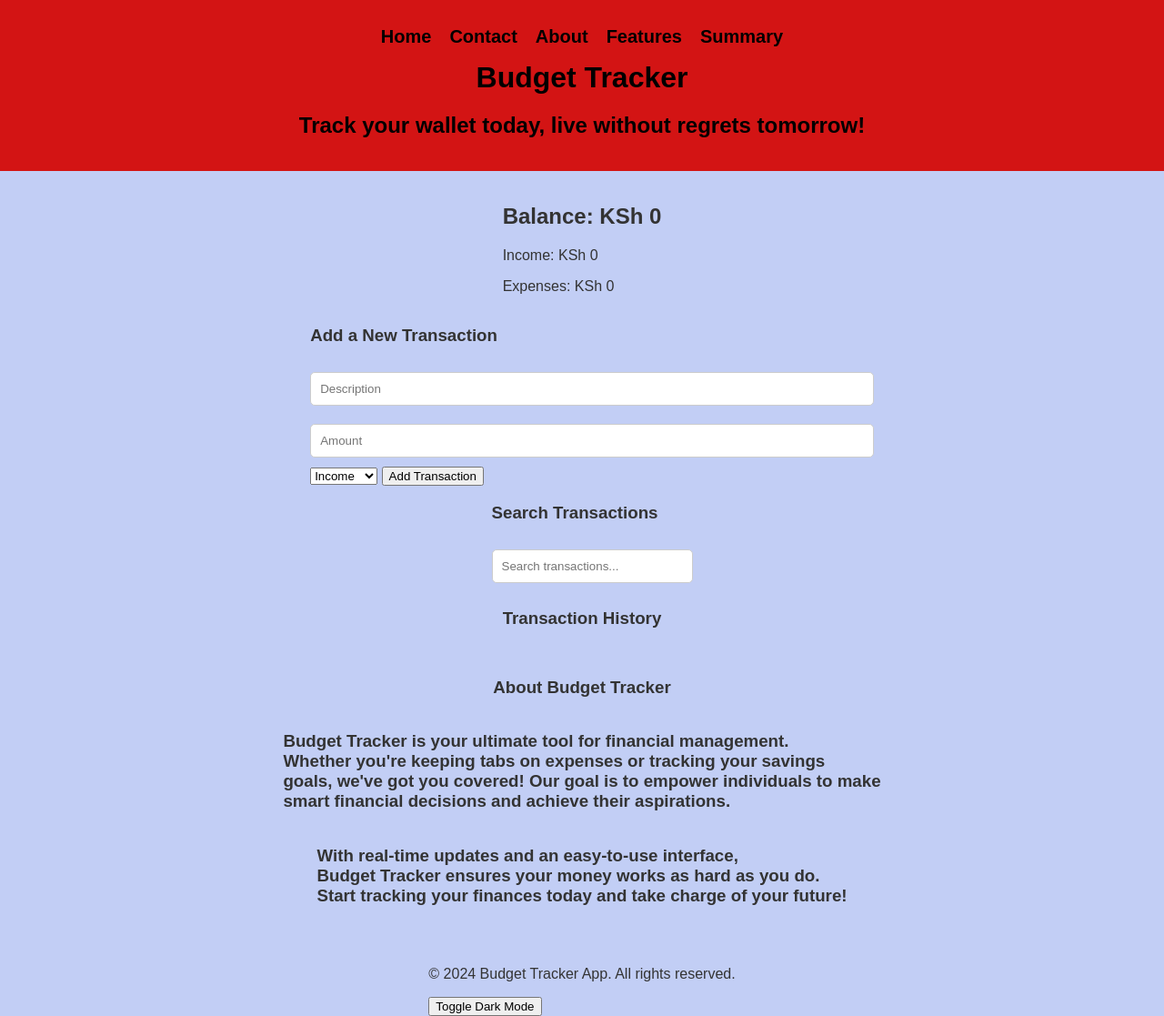
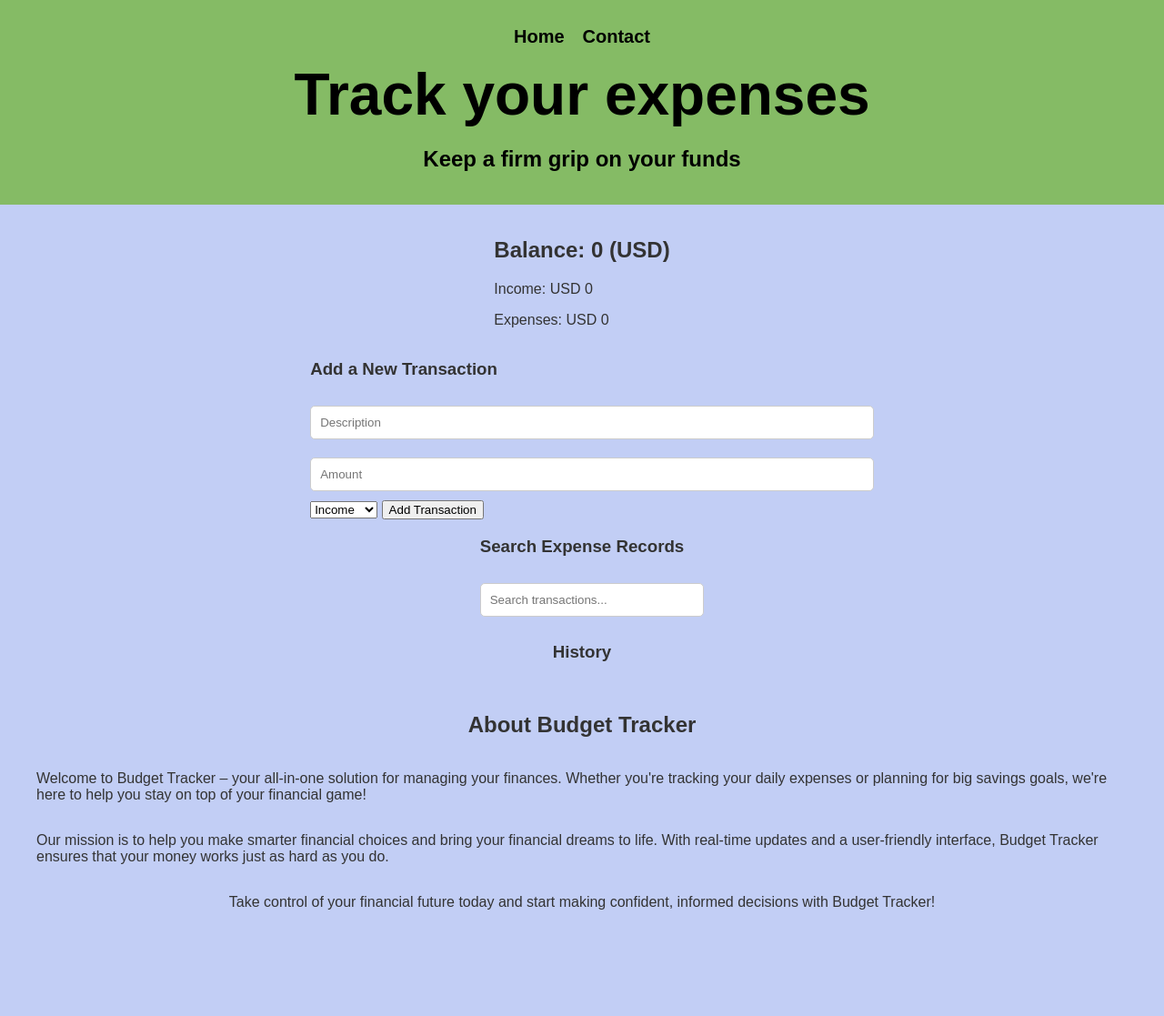
Before and after one commit to iawama/phase-1-project, a plain HTML site: page index.html in a window 1280 px wide. Shown: the part 13-1130 px from the top of the page at 91% size. After the commit the page ends 1062 px from the top, so only its background shows below. Drawn offline with Linux system fonts and the light colour scheme; no server answers.

Commit message:
ft-dynamic-page: Creating my first dynamic page with html, css and js

```diff
--- a/index.html
+++ b/index.html
@@ -13,22 +13,19 @@
       <ul class="navbar">
         <li><a href="#">Home</a></li>
         <li><a href="#Contact">Contact</a></li>
-        <li><a href="#about">About</a></li>
-        <li><a href="#Features">Features</a></li>
-        <li><a href="#Summary">Summary</a></li>
 
       </ul>
     </nav>
-    <h1>Budget Tracker</h1>
-    <h2>Track your wallet today, live without regrets tomorrow!</h2>
+    <h1>Track your expenses</h1>
+    <h2>Keep a firm grip on your funds</h2>
   </header>
 
   <main id="app">
 
     <section class="summary">
-      <h2 id="balance">Balance: KSh 0</h2>
-      <p>Income: <span id="income">KSh 0</span></p>
-      <p>Expenses: <span id="expenses">KSh 0</span></p>
+      <h2 id="balance">Balance:  0 (USD)</h2>
+      <p>Income: <span id="income">USD 0</span></p>
+      <p>Expenses: <span id="expenses">USD 0</span></p>
     </section>
 
     <section id="add-transaction">
@@ -75,37 +72,26 @@
     </section>
 
     <section class="search-transactions">
-      <h3>Search Transactions</h3>
+      <h3>Search Expense Records</h3>
       <input type="text" id="search" placeholder="Search transactions..." />
     </section>
 
     <section class="transactions">
-      <h3>Transaction History</h3>
+      <h3>History</h3>
       <ul id="transactions-list"></ul>
     </section>
 
     <!-- About Section -->
     <section id="about">
-      <h3>About Budget Tracker</h3>
-      <h3>
-        Budget Tracker is your ultimate tool for financial management.
-        <br>Whether you're keeping tabs on expenses or tracking your savings <br> goals, we've got you covered!
-        Our goal is to empower individuals to make <br> smart financial decisions and achieve their aspirations.
-      </h3>
-      <h3>
-        With real-time updates and an easy-to-use interface,<br> Budget Tracker ensures your money works as hard as you do.
-        <br>Start tracking your finances today and take charge of your future!
-      </h3>
+      <h2>About Budget Tracker</h2>
+      <p>Welcome to Budget Tracker – your all-in-one solution for managing your finances. Whether you're tracking your daily expenses or planning for big savings goals, we're here to help you stay on top of your financial game!</p>
+      <p>Our mission is to help you make smarter financial choices and bring your financial dreams to life. With real-time updates and a user-friendly interface, Budget Tracker ensures that your money works just as hard as you do.</p>
+      <p>Take control of your financial future today and start making confident, informed decisions with Budget Tracker!</p>
     </section>
 
 
   </main>
 
-  <footer>
-    <p>&copy; 2024 Budget Tracker App. All rights reserved.</p>
-    <button id="toggle-mode">Toggle Dark Mode</button>
-  </footer>
-
   <script src="index.js"></script>
 </body>
 </html>
--- a/index.js
+++ b/index.js
@@ -25,9 +25,9 @@ const updateSummary = () => {
 
   const balance = income - expenses;
 
-  document.getElementById('income').textContent = `KSh ${income.toFixed(2)}`;
-  document.getElementById('expenses').textContent = `KSh ${expenses.toFixed(2)}`;
-  document.getElementById('balance').textContent = `Balance: KSh ${balance.toFixed(2)}`;
+  document.getElementById('income').textContent = `USD ${income.toFixed(2)}`;
+  document.getElementById('expenses').textContent = `USD ${expenses.toFixed(2)}`;
+  document.getElementById('balance').textContent = `Balance: USD ${balance.toFixed(2)}`;
 };
 
 const renderTransactions = (filteredTransactions = transactions) => {
@@ -35,7 +35,7 @@ const renderTransactions = (filteredTransactions = transactions) => {
   transactionsList.innerHTML = filteredTransactions
     .map(t => `
       <li class="${t.type}">
-        ${t.description} - KSh ${t.amount.toFixed(2)}
+        ${t.description} - USD ${t.amount.toFixed(2)}
         <button onclick="deleteTransaction(${t.id})">Delete</button>
       </li>
     `)
--- a/style.css
+++ b/style.css
@@ -12,7 +12,7 @@ body {
 
 header {
     width: 100%;
-    background-color: rgb(211, 20, 20);
+    background-color: rgba(133, 187, 101, 1);
     color: black;
     text-align: center;
     padding: 1rem 0;
@@ -40,7 +40,7 @@ header {
 
 h1 {
     margin: 0;
-    font-size: 2rem;
+    font-size: 4rem;
 }
 
 main {
```
Also changed, not shown: db.json (+4 -4 lines).
